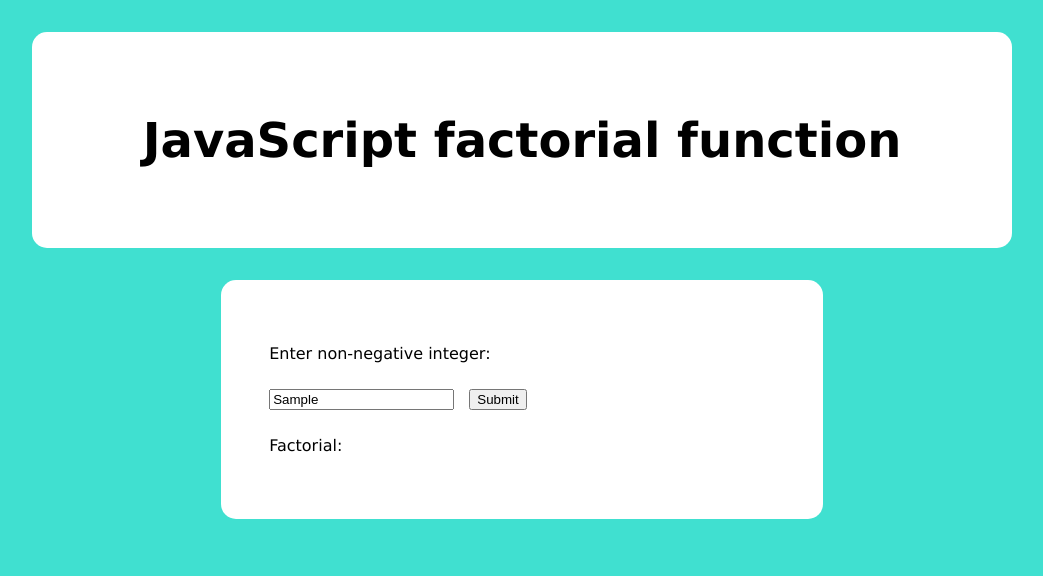
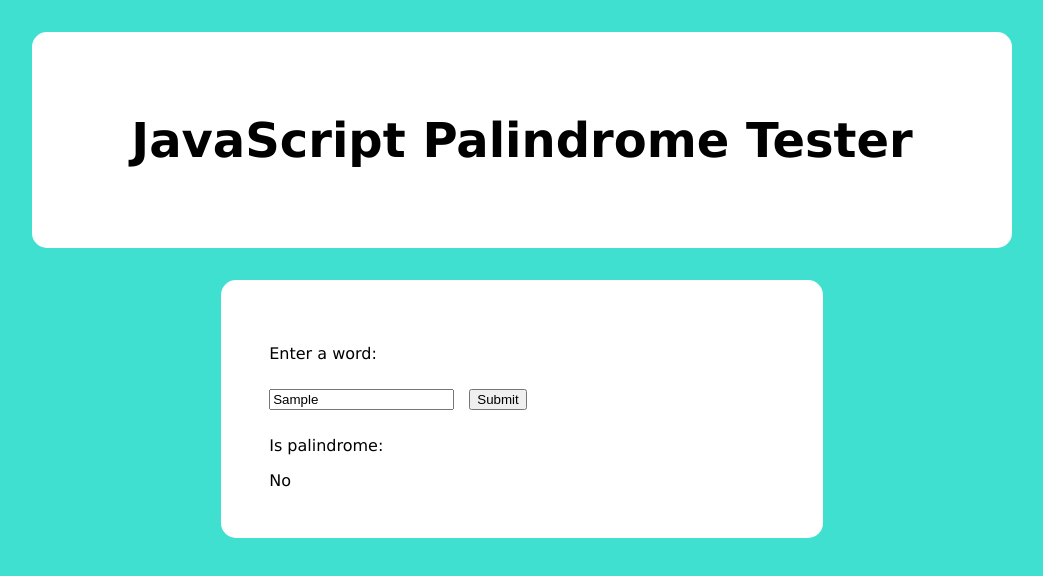
Before and after one commit to annette-arrigucci/js-numbers, a plain HTML site: page index.html in a window 1280 px wide. Both pictures are taken after typing "Sample" into the empty fields and a click on the button "Submit". Shown: the whole page, without its empty margins (118-1161 px from the left). Drawn offline with nearby package versions, Linux system fonts and the light colour scheme.

Commit message:
Palindrome tester

```diff
--- a/index.html
+++ b/index.html
@@ -2,22 +2,22 @@
 <html lang="en">
 <head>
 	<meta charset="UTF-8">
-	<title>Factorial function</title>
+	<title>Palindrome Tester</title>
 	<link rel="stylesheet" type="text/css" href="css/style.css">
 </head>
 <body>
 	<header>
-		<h1>JavaScript factorial function</h1>
+		<h1>JavaScript Palindrome Tester</h1>
 	</header>
 	<div class="main">
-		<p>Enter non-negative integer:</p>
+		<p>Enter a word:</p>
 
-		<form id="enter-number">
-		<input type="text" id="new-number">
+		<form id="enter-word">
+		<input type="text" id="new-word">
 			<button id="submit-button">Submit</button>
 		</form>
-		<p>Factorial: </p>
-		<div id="factorial-result">
+		<p>Is palindrome: </p>
+		<div id="is-palindrome">
 
 		</div>
 
--- a/js/app.js
+++ b/js/app.js
@@ -2,28 +2,38 @@ $(document).ready(function() {
 
 	$("#submit-button").click(function(event) {
 		event.preventDefault();
-		$("#factorial-result").empty();
-		var myInput = $("#new-number").val();
-		if (+(myInput) % 1 != 0) {
-			alert("Input must be an integer");
-		}
-		else if	(+(myInput) < 0){
-			alert("Input must not negative");
+		$("#is-palindrome").empty();
+		var myInput = $("#new-word").val();
+		if(myInput == ''){
+			alert("Please enter a word");
 		}
 		else {
-			var number = parseInt(+(myInput));
-			$("#factorial-result").append(factorial(number));
+			var letterArray = myInput.split("");
+			if(checkPalindrome(letterArray) == true) {
+				$("#is-palindrome").append("Yes");
+			}
+			else {
+				$("#is-palindrome").append("No");
+			}
 		}
 	});
 
-	function factorial(myNumber){
-		var myProduct = myNumber;
-		var i = myNumber;
-		while(i > 1) {
-			i--;
-		 	myProduct*=i;
+	function checkPalindrome(myLetterArray){
+		var middle = 0;
+		var isPalindrome = true; //flag if the word is a palindrome
+		var end = myLetterArray.length - 1;
+		if(myLetterArray.length % 2 == 1) {
+			middle = parseInt((myLetterArray.length - 1)/2);
 		}
-		return myProduct;
+		else {
+			middle = myLetterArray.length / 2;
+		}
+		for(var i=0; i<middle; i++) {
+			if(myLetterArray[i] !== myLetterArray[end - i]){
+				isPalindrome = false;
+			}
+		}
+		return isPalindrome;
 	}
 
 });
```
